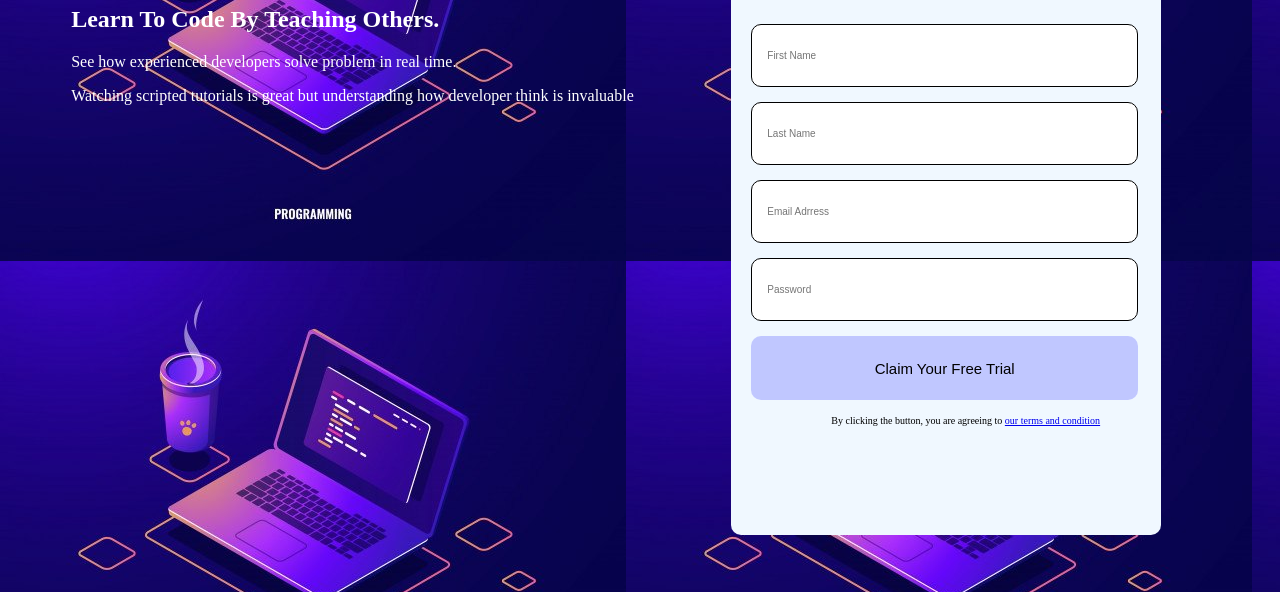
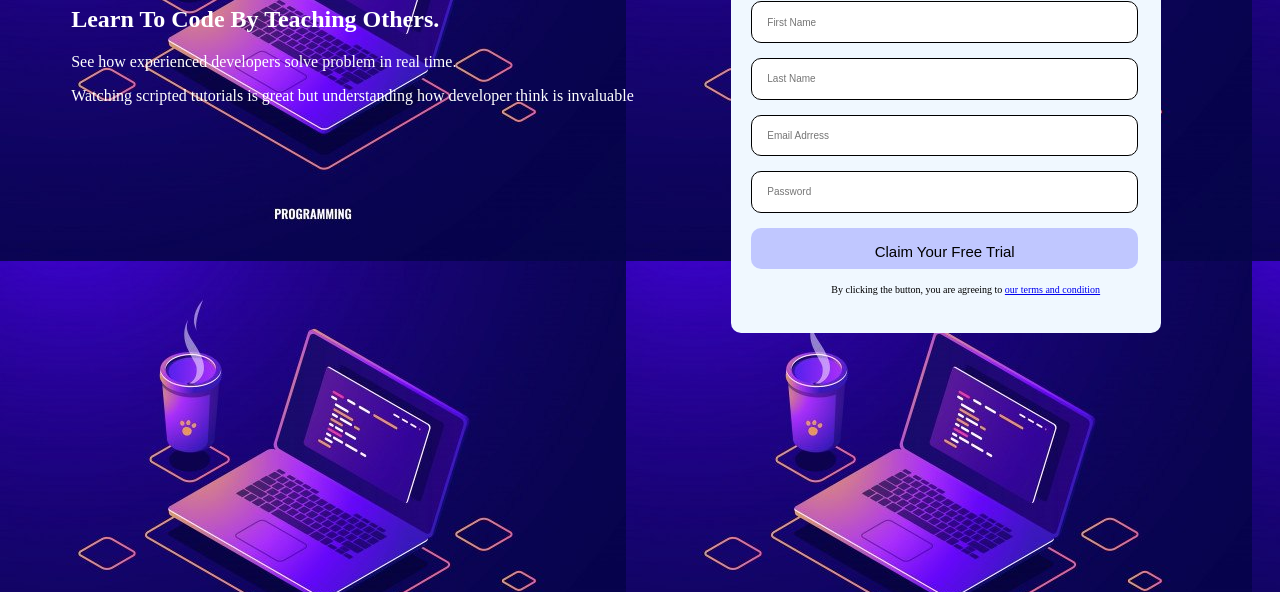
Before and after one commit to senadet/registration, a plain HTML site: page index.html in a window 1280 px wide. Shown: the part 208-800 px from the top of the page. Drawn offline with Linux system fonts and the light colour scheme.

Commit message:
second commit

```diff
--- a/index.html
+++ b/index.html
@@ -7,6 +7,7 @@
         <meta name="viewport" content="width=device-width, initial-scale=1.0" />
     </head>
     <body>
+      <div class="parent">
         <div class="first">
             <h1>CODEHIVE ACADEMY</h1>
             <h2>Learn To Code By Teaching Others.</h2>
@@ -38,5 +39,6 @@
 
             </div>
         </div>
+    </div>
     </body>
 </html>
--- a/registratiom.css
+++ b/registratiom.css
@@ -1,9 +1,20 @@
+@media only screen and(max-width: 600px)
+[class="col-"] {
+
+}
+@media only screen and(max-width: 800px)
+[class="col-"] {}
  body {
     background-image: url(tech.jpg);
-    display: flex;
+    padding: auto;
+
+ }
+.parent{
+  display: flex;
     width: max;
     justify-content: space-evenly;
- }
+
+}
   .first{
 
     width: 50%;
```
